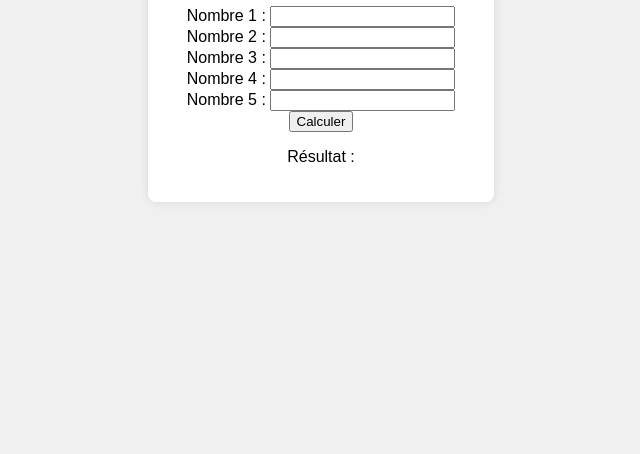
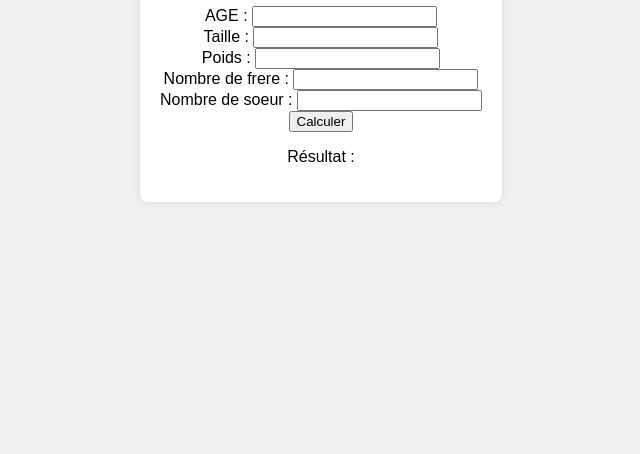
Before and after one commit to FOURNIERCYRIL/Webtest, a plain HTML site: page index.html in a window 1280 px wide. Shown: the part 346-800 px from the top of the page, without its empty margins (319-959 px from the left). Drawn offline with Linux system fonts and the light colour scheme.

Commit message:
Update index.html

```diff
--- a/index.html
+++ b/index.html
@@ -10,15 +10,15 @@
     <div class="container">
         <h1>YANN IQ calculation</h1>
         <form id="inputForm">
-            <label for="num1">Nombre 1 :</label>
+            <label for="num1">AGE :</label>
             <input type="number" id="num1" required><br>
-            <label for="num2">Nombre 2 :</label>
+            <label for="num2">Taille :</label>
             <input type="number" id="num2" required><br>
-            <label for="num3">Nombre 3 :</label>
+            <label for="num3">Poids :</label>
             <input type="number" id="num3" required><br>
-            <label for="num4">Nombre 4 :</label>
+            <label for="num4">Nombre de frere :</label>
             <input type="number" id="num4" required><br>
-            <label for="num5">Nombre 5 :</label>
+            <label for="num5">Nombre de soeur :</label>
             <input type="number" id="num5" required><br>
             <button type="submit">Calculer</button>
         </form>
```
